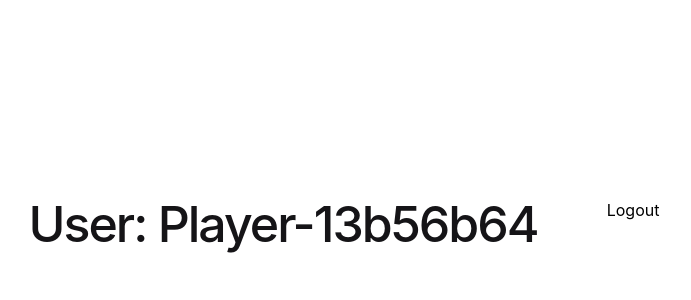
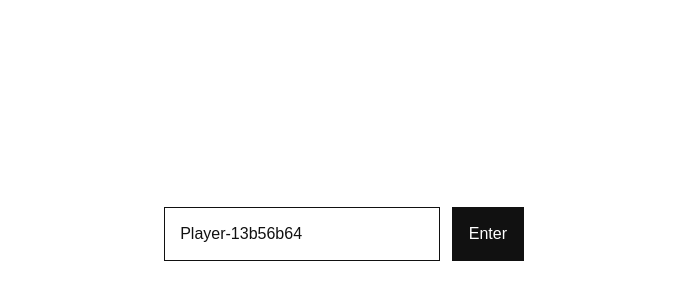
Before and after one commit to ako3131/renamed, an Angular app: page / in a window 1280 px wide. Shown: the part 166-466 px from the top of the page, without its empty margins (296-987 px from the left). Built offline with nearby package versions, Linux system fonts and the light colour scheme.

Commit message:
Create or join room functionality

```diff
--- a/src/app/app.css
+++ b/src/app/app.css
@@ -0,0 +1,82 @@
+:host {
+	display: block;
+	min-height: 100dvh;
+	font-family: Arial, Helvetica, sans-serif;
+	color: #111;
+	background: #fff;
+}
+
+:host ::ng-deep body {
+	margin: 0;
+	min-height: 100dvh;
+	background: #fff;
+}
+
+.shell {
+	min-height: 100dvh;
+	display: grid;
+	place-items: center;
+	padding: 1.5rem;
+}
+
+.entry-form {
+	width: min(100%, 360px);
+	display: grid;
+	grid-template-columns: 1fr auto;
+	gap: 0.75rem;
+	align-items: center;
+}
+
+.username-input {
+	width: 100%;
+	border: 1px solid #111;
+	border-radius: 0;
+	padding: 0.85rem 0.95rem;
+	font: inherit;
+	font-size: 1rem;
+	color: #111;
+	background: #fff;
+	outline: none;
+}
+
+.username-input:focus {
+	outline: 2px solid #111;
+	outline-offset: 2px;
+}
+
+.enter-button {
+	border: 1px solid #111;
+	border-radius: 0;
+	padding: 0.85rem 1rem;
+	font: inherit;
+	font-size: 1rem;
+	color: #fff;
+	background: #111;
+	cursor: pointer;
+}
+
+.enter-button:hover {
+	opacity: 0.92;
+}
+
+.visually-hidden {
+	position: absolute;
+	width: 1px;
+	height: 1px;
+	padding: 0;
+	margin: -1px;
+	overflow: hidden;
+	clip: rect(0, 0, 0, 0);
+	white-space: nowrap;
+	border: 0;
+}
+
+@media (max-width: 520px) {
+	.entry-form {
+		grid-template-columns: 1fr;
+	}
+
+	.enter-button {
+		width: 100%;
+	}
+}
--- a/src/app/app.html
+++ b/src/app/app.html
@@ -1,194 +1,16 @@
-<!-- * * * * * * * * * * * * * * * * * * * * * * * * * * * * * * * -->
-<!-- * * * * * * * * * * * The content below * * * * * * * * * * * -->
-<!-- * * * * * * * * * * is only a placeholder * * * * * * * * * * -->
-<!-- * * * * * * * * * * and can be replaced.  * * * * * * * * * * -->
-<!-- * * * * * * * * * * * * * * * * * * * * * * * * * * * * * * * -->
-<!-- * * * * * * * * * Delete the template below * * * * * * * * * -->
-<!-- * * * * * * * to get started with your project! * * * * * * * -->
-<!-- * * * * * * * * * * * * * * * * * * * * * * * * * * * * * * * -->
 
-<style>
-  :host {
-    --bright-blue: oklch(51.01% 0.274 263.83);
-    --electric-violet: oklch(53.18% 0.28 296.97);
-    --french-violet: oklch(47.66% 0.246 305.88);
-    --vivid-pink: oklch(69.02% 0.277 332.77);
-    --hot-red: oklch(61.42% 0.238 15.34);
-    --orange-red: oklch(63.32% 0.24 31.68);
-
-    --gray-900: oklch(19.37% 0.006 300.98);
-    --gray-700: oklch(36.98% 0.014 302.71);
-    --gray-400: oklch(70.9% 0.015 304.04);
-
-    --red-to-pink-to-purple-vertical-gradient: linear-gradient(
-      180deg,
-      var(--orange-red) 0%,
-      var(--vivid-pink) 50%,
-      var(--electric-violet) 100%
-    );
-
-    --red-to-pink-to-purple-horizontal-gradient: linear-gradient(
-      90deg,
-      var(--orange-red) 0%,
-      var(--vivid-pink) 50%,
-      var(--electric-violet) 100%
-    );
-
-    --pill-accent: var(--bright-blue);
-
-    font-family: "Inter", -apple-system, BlinkMacSystemFont, "Segoe UI", Roboto,
-      Helvetica, Arial, sans-serif, "Apple Color Emoji", "Segoe UI Emoji",
-      "Segoe UI Symbol";
-    box-sizing: border-box;
-    -webkit-font-smoothing: antialiased;
-    -moz-osx-font-smoothing: grayscale;
-    display: block;
-    height: 100dvh;
-  }
-
-  h1 {
-    font-size: 3.125rem;
-    color: var(--gray-900);
-    font-weight: 500;
-    line-height: 100%;
-    letter-spacing: -0.125rem;
-    margin: 0;
-    font-family: "Inter Tight", -apple-system, BlinkMacSystemFont, "Segoe UI", Roboto,
-      Helvetica, Arial, sans-serif, "Apple Color Emoji", "Segoe UI Emoji",
-      "Segoe UI Symbol";
-  }
-
-  p {
-    margin: 0;
-    color: var(--gray-700);
-  }
-
-  main {
-    width: 100%;
-    min-height: 100%;
-    display: flex;
-    justify-content: center;
-    align-items: center;
-    padding: 1rem;
-    box-sizing: inherit;
-    position: relative;
-  }
-
-  .angular-logo {
-    max-width: 9.2rem;
-  }
-
-  .content {
-    display: flex;
-    justify-content: space-around;
-    width: 100%;
-    max-width: 700px;
-    margin-bottom: 3rem;
-  }
-
-  .content h1 {
-    margin-top: 1.75rem;
-  }
-
-  .content p {
-    margin-top: 1.5rem;
-  }
-
-  .divider {
-    width: 1px;
-    background: var(--red-to-pink-to-purple-vertical-gradient);
-    margin-inline: 0.5rem;
-  }
-
-  .pill-group {
-    display: flex;
-    flex-direction: column;
-    align-items: start;
-    flex-wrap: wrap;
-    gap: 1.25rem;
-  }
-
-  .pill {
-    display: flex;
-    align-items: center;
-    --pill-accent: var(--bright-blue);
-    background: color-mix(in srgb, var(--pill-accent) 5%, transparent);
-    color: var(--pill-accent);
-    padding-inline: 0.75rem;
-    padding-block: 0.375rem;
-    border-radius: 2.75rem;
-    border: 0;
-    transition: background 0.3s ease;
-    font-family: var(--inter-font);
-    font-size: 0.875rem;
-    font-style: normal;
-    font-weight: 500;
-    line-height: 1.4rem;
-    letter-spacing: -0.00875rem;
-    text-decoration: none;
-    white-space: nowrap;
-  }
-
-  .pill:hover {
-    background: color-mix(in srgb, var(--pill-accent) 15%, transparent);
-  }
-
-  .pill-group .pill:nth-child(6n + 1) {
-    --pill-accent: var(--bright-blue);
-  }
-  .pill-group .pill:nth-child(6n + 2) {
-    --pill-accent: var(--electric-violet);
-  }
-  .pill-group .pill:nth-child(6n + 3) {
-    --pill-accent: var(--french-violet);
-  }
-
-  .pill-group .pill:nth-child(6n + 4),
-  .pill-group .pill:nth-child(6n + 5),
-  .pill-group .pill:nth-child(6n + 6) {
-    --pill-accent: var(--hot-red);
-  }
-
-  .pill-group svg {
-    margin-inline-start: 0.25rem;
-  }
-
-  .social-links {
-    display: flex;
-    align-items: center;
-    gap: 0.73rem;
-    margin-top: 1.5rem;
-  }
-
-  .social-links path {
-    transition: fill 0.3s ease;
-    fill: var(--gray-400);
-  }
-
-  .social-links a:hover svg path {
-    fill: var(--gray-900);
-  }
-
-  @media screen and (max-width: 650px) {
-    .content {
-      flex-direction: column;
-      width: max-content;
-    }
-
-    .divider {
-      height: 1px;
-      width: 100%;
-      background: var(--red-to-pink-to-purple-horizontal-gradient);
-      margin-block: 1.5rem;
-    }
-  }
-</style>
-
-<main class="main">
-  <div class="content">
-    <h1>User: {{ userState().username }}</h1>
-    <button (click)="logout()">Logout</button>
-  </div>
+<main class="shell">
+  <form class="entry-form" (ngSubmit)="updateUsername(usernameInput.value)">
+    <label class="visually-hidden" for="usernameInput">Username</label>
+    <input
+      id="usernameInput"
+      class="username-input"
+      type="text"
+      [value]="user().username"
+      #usernameInput
+      autocomplete="off"
+      spellcheck="false"
+    />
+    <button class="enter-button" type="submit">Enter</button>
+  </form>
 </main>
-
-<router-outlet />
--- a/src/app/app.ts
+++ b/src/app/app.ts
@@ -1,23 +1,32 @@
 import { Component, signal } from '@angular/core';
-import { RouterOutlet } from '@angular/router';
+import { FormsModule } from '@angular/forms';
 import { PlayerSessionService } from './services/player-session.service';
-import { UserState } from './models/user.model';
+import { User } from './models/user.model';
 
 @Component({
   selector: 'app-root',
-  imports: [RouterOutlet],
+  imports: [FormsModule],
   templateUrl: './app.html',
   styleUrl: './app.css'
 })
 export class App {
   protected readonly title = signal('renamed');
-  protected readonly userState = signal<UserState>(
-    PlayerSessionService.loadUserState() ?? PlayerSessionService.createUserState()
+  protected readonly user = signal<User>(
+    PlayerSessionService.loadUser() ?? PlayerSessionService.createUser()
   );
 
   protected logout(): void {
-    PlayerSessionService.clearUserState();
-    const nextUser = PlayerSessionService.createUserState();
-    this.userState.set(nextUser);
+    PlayerSessionService.clearUser();
+    const nextUser = PlayerSessionService.createUser();
+    this.user.set(nextUser);
+  }
+
+  protected updateUsername(newUsername: string): void {
+    PlayerSessionService.updateUsername(newUsername);
+
+    const savedUser = PlayerSessionService.loadUser();
+    if (savedUser) {
+      this.user.set(savedUser);
+    }
   }
 }
--- a/src/app/models/game.model.ts
+++ b/src/app/models/game.model.ts
@@ -1,6 +1,6 @@
-export type GamePhase = 'login' | 'lobby' | 'waiting' | 'rename' | 'guess' | 'reveal' | 'finished';
+export type GamePhase = 'waiting' | 'renaming' | 'guessing' | 'empty';
 
-export interface GameState {
+export interface Game {
     roomId: string;
     roomName: string;
     phase: GamePhase;
--- /dev/null
+++ b/src/app/models/session.model.ts
@@ -0,0 +1,5 @@
+export type SessionPhase = 'login' | 'lobby' | 'game';
+
+export interface session {
+    phase: SessionPhase;
+}
--- a/src/app/models/user.model.ts
+++ b/src/app/models/user.model.ts
@@ -1,4 +1,4 @@
-export interface UserState {
+export interface User {
     playerId: string;
     username: string;
 }
--- a/src/app/services/player-session.service.ts
+++ b/src/app/services/player-session.service.ts
@@ -1,32 +1,50 @@
-import { UserState } from '../models/user.model';
+import { User } from '../models/user.model';
 
-function loadUserState(): UserState | null {
+function loadUser(): User | null {
     const userStateJson = localStorage.getItem('userState');
     if (userStateJson) {
-        return JSON.parse(userStateJson) as UserState;
+        return JSON.parse(userStateJson) as User;
     }
     return null;
 }
 
-function saveUserState(userState: UserState): void {
-    localStorage.setItem('userState', JSON.stringify(userState));
+function saveUser(user: User): void {
+    localStorage.setItem('userState', JSON.stringify(user));
 }
 
-function createUserState(): UserState {
+function createUser(username: string = ''): User {
     const playerId = crypto.randomUUID();
-    const username = `Player-${playerId.slice(0, 8)}`;
-    const userState: UserState = { playerId, username };
-    saveUserState(userState);
-    return userState;
+    const normalizedUsername = normalizeUsername(username, playerId);
+    const user: User = { playerId, username: normalizedUsername };
+    saveUser(user);
+    return user;
 }
 
-function clearUserState(): void {
-    localStorage.removeItem('userState');
+function clearUser(): void {
+    localStorage.removeItem('user');
+}
+
+function normalizeUsername(username: string, playerId: string): string {
+    const normalisedUsername = username.trim();
+    if (!normalisedUsername) {
+        return `Player-${playerId.slice(0, 8)}`;
+    }
+    return normalisedUsername;
+}
+
+function updateUsername(newUsername: string): void {
+    const user = loadUser();
+    if (user) {
+        newUsername = normalizeUsername(newUsername, user.playerId);
+        user.username = newUsername;
+        saveUser(user);
+    }
 }
 
 export const PlayerSessionService = {
-    loadUserState,
-    saveUserState,
-    createUserState,
-    clearUserState,
+    loadUser,
+    saveUser,
+    createUser,
+    clearUser,
+    updateUsername
 };
--- /dev/null
+++ b/src/app/services/room.service.ts
@@ -0,0 +1,65 @@
+import { Game } from '../models/game.model';
+
+type RoomMap = Record<string, Game>;
+
+const ROOM_STORAGE_KEY = 'roomsStates';
+
+function loadRooms(): RoomMap {
+    const roomsJson = localStorage.getItem(ROOM_STORAGE_KEY);
+
+    if (!roomsJson) {
+        return {};
+    }
+
+    try {
+        const parsedRooms = JSON.parse(roomsJson) as RoomMap;
+        return parsedRooms && typeof parsedRooms === 'object' ? parsedRooms : {};
+    } catch {
+        return {};
+    }
+}
+
+function saveRooms(rooms: RoomMap): void {
+    localStorage.setItem(ROOM_STORAGE_KEY, JSON.stringify(rooms));
+}
+
+function saveRoom(game: Game): void {
+    const rooms = loadRooms();
+    rooms[game.roomName] = game;
+    saveRooms(rooms);
+}
+
+function loadRoom(roomCode: string): Game | null {
+    const rooms = loadRooms();
+    return rooms[normalizeRoomCode(roomCode)] ?? null;
+}
+
+function createRoom(roomCode: string): Game {
+    const roomId = crypto.randomUUID();
+    const normalizedRoomCode = normalizeRoomCode(roomCode) || `Room-${roomId.slice(0, 8)}`;
+    const game: Game = { roomId, roomName: normalizedRoomCode, phase: 'waiting', answers: [] };
+    saveRoom(game);
+    return game;
+}
+
+function createOrJoinRoom(roomCode: string): Game {
+    const normalizedRoomCode = normalizeRoomCode(roomCode);
+    const existingRoom = loadRoom(normalizedRoomCode);
+
+    if (existingRoom) {
+        return existingRoom;
+    }
+
+    return createRoom(normalizedRoomCode);
+}
+
+function normalizeRoomCode(roomCode: string): string {
+    return roomCode.trim();
+}
+
+export const RoomService = {
+    loadRoom,
+    saveRoom,
+    createRoom,
+    createOrJoinRoom
+};
```
